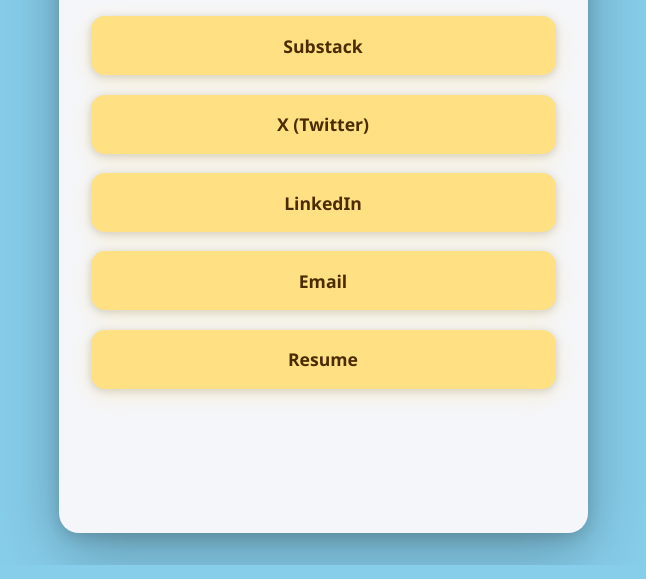
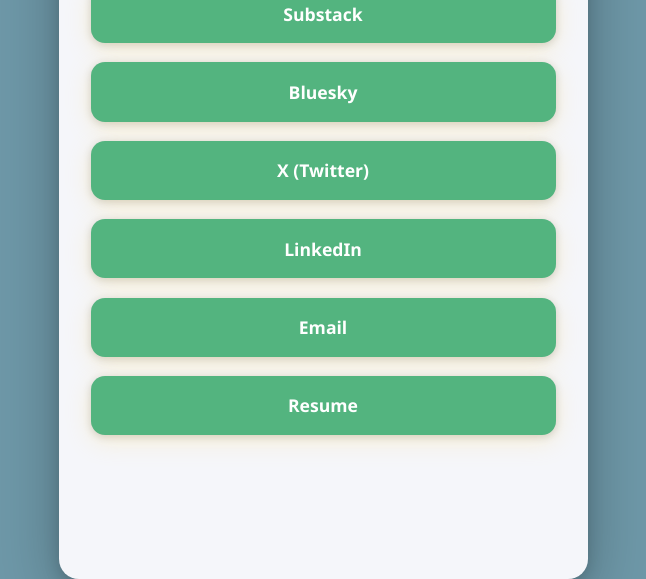
Before and after one commit to JasonDTX/landing-zone, a website: page src/index.html in a window 1280 px wide. Shown: the part 235-814 px from the top of the page, without its empty margins (317-963 px from the left). Drawn offline with Linux system fonts and the light colour scheme.

Commit message:
feat: update background color and button styles in index.html; add Bluesky link

```diff
--- a/src/index.html
+++ b/src/index.html
@@ -8,7 +8,7 @@
     body {
       margin: 0;
       min-height: 100vh;
-      background: #87ceeb;
+      background: #6e98a8;
       display: flex;
       align-items: center;
       justify-content: center;
@@ -37,8 +37,8 @@
       padding: 1.1rem 0;
       border: none;
       border-radius: 14px;
-      background: #ffe082;
-      color: #4a2c00; /* Darker font color */
+      background: #53b47f;
+      color: #ffffff; /* Darker font color */
       font-size: 1.1rem;
       font-weight: 700; /* Bolder font */
       text-align: center;
@@ -49,7 +49,7 @@
       cursor: pointer;
     }
     .oval-btn:hover, .oval-btn:focus {
-      background: #ffd54f;
+      background: #459669;
       color: #2d1500;
       outline: none;
       /* Even stronger shadow on hover */
@@ -84,6 +84,7 @@
     <h1>JasonDiaz.info</h1>
     <div class="links">
       <a class="oval-btn" href="https://scriptshack.substack.com" target="_blank" rel="noopener">Substack</a>
+      <a class="oval-btn" href="https://bsky.app/profile/jdchat.bsky.social" target="_blank" rel="noopener">Bluesky</a>
       <a class="oval-btn" href="https://x.com/JasonDiaz" target="_blank" rel="noopener">X (Twitter)</a>
       <a class="oval-btn" href="https://www.linkedin.com/in/jasonbdiaz" target="_blank" rel="noopener">LinkedIn</a>
       <a class="oval-btn" href="mailto:connect@jasondiaz.info" target="_blank" rel="noopener">Email</a>
```
